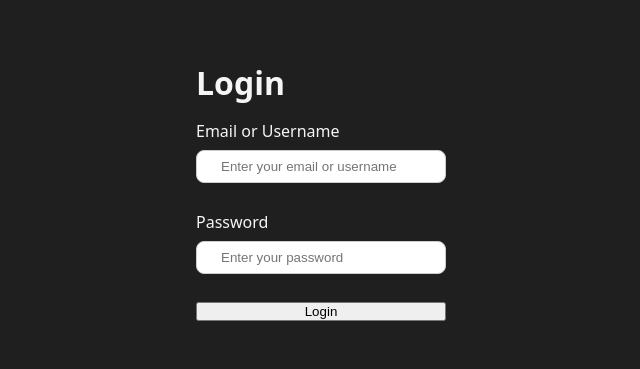
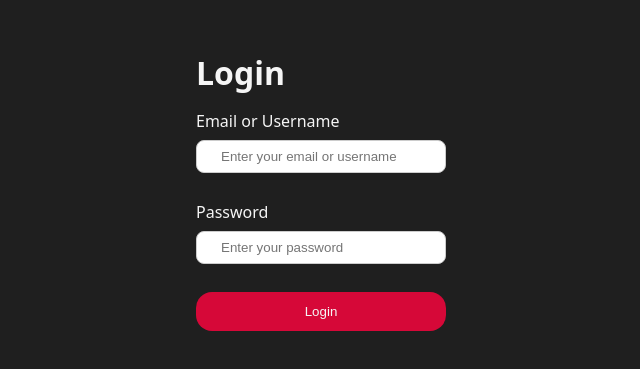
Before and after one commit to Haxee24/AI-Resume-Reviewer, a React app in the folder frontend/: page /login in a window 1280 px wide. Shown: the part 209-578 px from the top of the page, without its empty margins (319-959 px from the left). Built offline with nearby package versions, Linux system fonts and the light colour scheme; the HTML template or start-up script is replaced by a standard one.

Commit message:
added more styling to login component

```diff
--- a/frontend/src/features/auth/pages/Login.jsx
+++ b/frontend/src/features/auth/pages/Login.jsx
@@ -15,7 +15,7 @@ export default function Login() {
                     <label htmlFor="password">Password</label>
                     <input type="password" name="password" id="password" placeholder="Enter your password" />
                 </div>
-                <button type="submit">Login</button>
+                <button className="button primary-button" type="submit">Login</button>
             </form>
             </div>
         </main>
--- a/frontend/src/styles/button.scss
+++ b/frontend/src/styles/button.scss
@@ -2,11 +2,11 @@
     border: none;
     outline: none;
     padding-inline: 1.5rem;
-    padding-block: 0.5rem;
+    padding-block: 0.75rem;
     border-radius: 1rem;
 
     &.primary-button {
-        background-color: #1f1f1f;
+        background-color: #d60838;
         color: whitesmoke;
     }
 }
```
